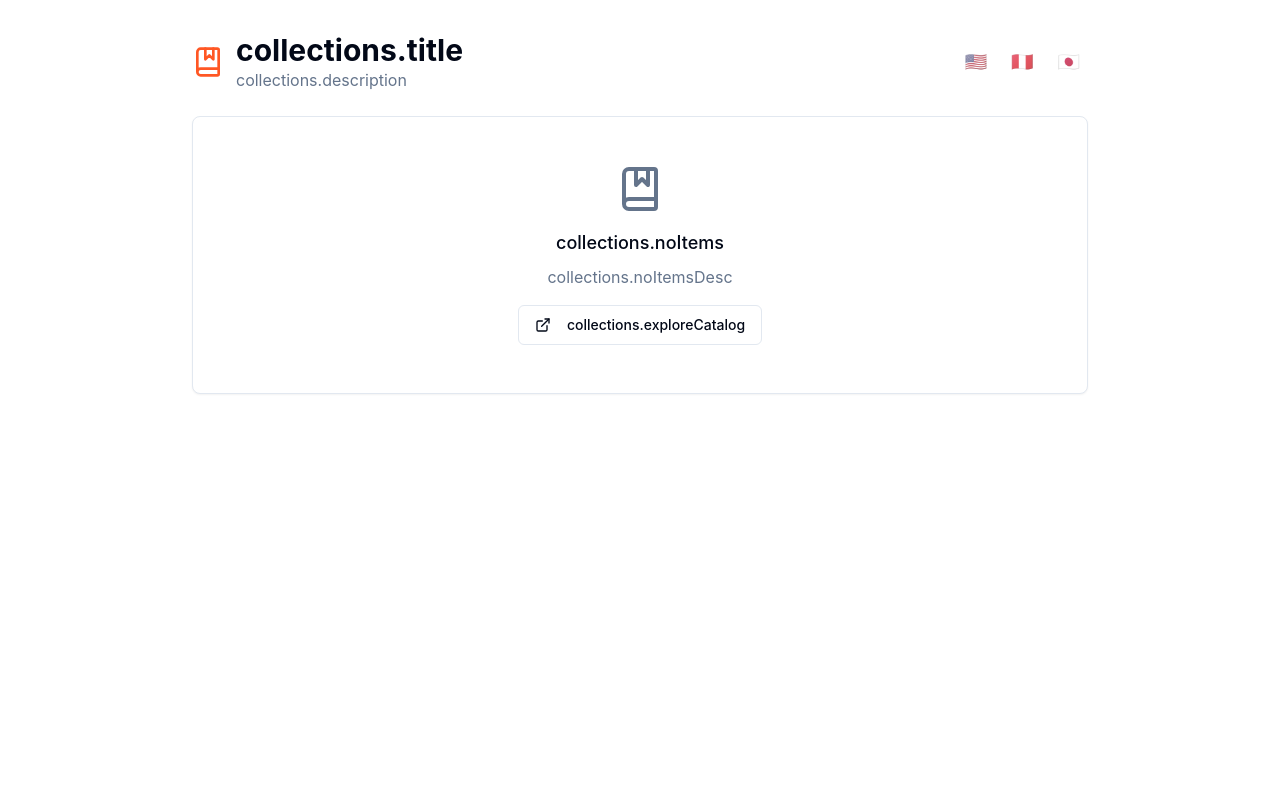
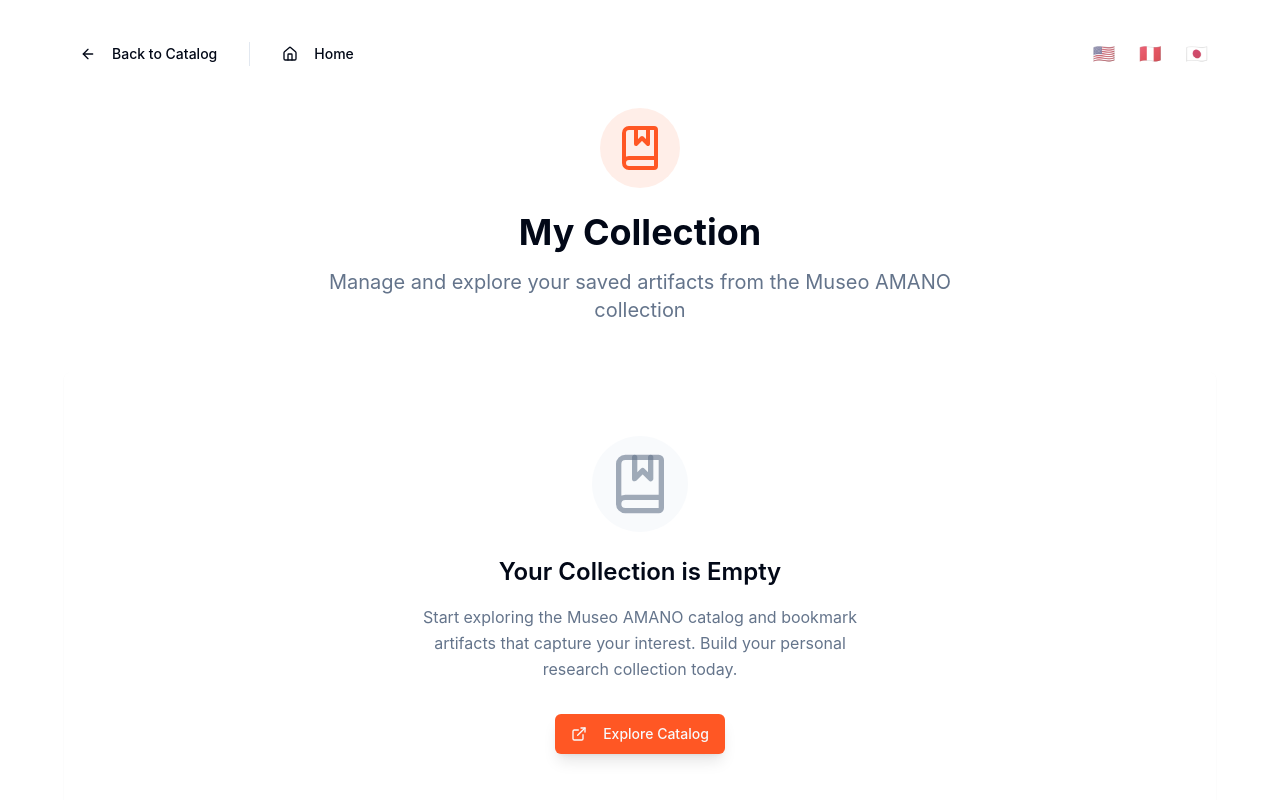
Before and after one commit to charlie-brunold/artifact-atlas-explore, a React (Vite) app: page /collections in a window 1280 px wide. Shown: the top 800 px of the page. Built offline with nearby package versions, Linux system fonts and the light colour scheme.

Commit message:
Refactor Collections page
Revamp the collections page for better visual appeal, remove placeholder text, and add navigation to the homepage.

```diff
--- a/src/components/CollectionsPage.tsx
+++ b/src/components/CollectionsPage.tsx
@@ -5,14 +5,16 @@ import { Badge } from '@/components/ui/badge';
 import { useCollections } from '@/hooks/useCollections';
 import { useToast } from '@/hooks/use-toast';
 import { useTranslation } from 'react-i18next';
-import { BookMarked, Trash2, ExternalLink, Loader2 } from 'lucide-react';
+import { BookMarked, Trash2, ExternalLink, Loader2, Home, ArrowLeft, Calendar, FileText, Bookmark } from 'lucide-react';
 import { AlertDialog, AlertDialogAction, AlertDialogCancel, AlertDialogContent, AlertDialogDescription, AlertDialogFooter, AlertDialogHeader, AlertDialogTitle, AlertDialogTrigger } from '@/components/ui/alert-dialog';
+import { useNavigate } from 'react-router-dom';
 import LanguageSwitcher from './LanguageSwitcher';
 
 const CollectionsPage = () => {
   const { collections, loading, removeFromCollection } = useCollections();
   const { toast } = useToast();
   const { t, i18n } = useTranslation();
+  const navigate = useNavigate();
   const [deletingId, setDeletingId] = useState<string | null>(null);
 
   const handleRemoveItem = async (artifactId: number, title: string) => {
@@ -21,14 +23,14 @@ const CollectionsPage = () => {
 
     if (error) {
       toast({
-        title: t('common.error'),
-        description: t('collections.removeError'),
+        title: "Error",
+        description: "Failed to remove item from collection. Please try again.",
         variant: "destructive"
       });
     } else {
       toast({
-        title: t('collections.itemRemoved'),
-        description: t('collections.removeSuccess', { title }),
+        title: "Item Removed",
+        description: `${title} has been removed from your collection.`,
       });
     }
     setDeletingId(null);
@@ -36,114 +38,172 @@ const CollectionsPage = () => {
 
   if (loading) {
     return (
+      <div className="min-h-screen bg-gradient-subtle">
         <div className="container mx-auto px-6 py-8">
-        <div className="flex items-center justify-center">
-          <Loader2 className="h-8 w-8 animate-spin" />
+          <div className="flex items-center justify-center min-h-[60vh]">
+            <div className="text-center">
+              <Loader2 className="h-12 w-12 animate-spin text-primary mx-auto mb-4" />
+              <p className="text-muted-foreground">Loading your collections...</p>
+            </div>
+          </div>
         </div>
       </div>
     );
   }
 
   return (
+    <div className="min-h-screen bg-gradient-subtle">
       <div className="container mx-auto px-6 py-8">
-      <div className="max-w-4xl mx-auto">
-        <div className="flex items-center justify-between mb-6">
-          <div className="flex items-center gap-3">
-            <BookMarked className="h-8 w-8 text-primary" />
-            <div>
-              <h1 className="text-3xl font-bold">{t('collections.title')}</h1>
-              <p className="text-muted-foreground">
-                {t('collections.description')}
-              </p>
-            </div>
+        <div className="max-w-6xl mx-auto">
+          {/* Navigation Header */}
+          <div className="flex items-center justify-between mb-8">
+            <div className="flex items-center gap-4">
+              <Button
+                variant="ghost"
+                onClick={() => navigate('/')}
+                className="hover:bg-white/20 transition-colors"
+              >
+                <ArrowLeft className="h-4 w-4 mr-2" />
+                Back to Catalog
+              </Button>
+              <div className="h-6 w-px bg-border" />
+              <Button
+                variant="ghost"
+                onClick={() => navigate('/')}
+                className="hover:bg-white/20 transition-colors"
+              >
+                <Home className="h-4 w-4 mr-2" />
+                Home
+              </Button>
             </div>
             <LanguageSwitcher />
           </div>
 
+          {/* Page Header */}
+          <div className="text-center mb-12">
+            <div className="inline-flex items-center justify-center p-4 bg-primary/10 rounded-full mb-6">
+              <BookMarked className="h-12 w-12 text-primary" />
+            </div>
+            <h1 className="text-4xl font-bold text-foreground mb-4">
+              My Collection
+            </h1>
+            <p className="text-xl text-muted-foreground max-w-2xl mx-auto">
+              Manage and explore your saved artifacts from the Museo AMANO collection
+            </p>
+          </div>
+
           {collections.length === 0 ? (
-          <Card>
-            <CardContent className="py-12 text-center">
-              <BookMarked className="h-12 w-12 text-muted-foreground mx-auto mb-4" />
-              <h3 className="text-lg font-medium mb-2">{t('collections.noItems')}</h3>
-              <p className="text-muted-foreground mb-4">
-                {t('collections.noItemsDesc')}
+            <Card className="border-0 shadow-elegant bg-card/50 backdrop-blur-sm">
+              <CardContent className="py-16 text-center">
+                <div className="max-w-md mx-auto">
+                  <div className="inline-flex items-center justify-center p-4 bg-muted/50 rounded-full mb-6">
+                    <BookMarked className="h-16 w-16 text-muted-foreground/60" />
+                  </div>
+                  <h3 className="text-2xl font-semibold mb-4">Your Collection is Empty</h3>
+                  <p className="text-muted-foreground mb-8 leading-relaxed">
+                    Start exploring the Museo AMANO catalog and bookmark artifacts that capture your interest.
+                    Build your personal research collection today.
                   </p>
-              <Button variant="outline">
-                <ExternalLink className="h-4 w-4 mr-2" />
-                {t('collections.exploreCatalog')}
+                  <Button
+                    onClick={() => navigate('/')}
+                    className="bg-primary hover:bg-primary/90 shadow-lg transition-all duration-200 hover:scale-105"
+                  >
+                    <ExternalLink className="h-5 w-5 mr-2" />
+                    Explore Catalog
                   </Button>
+                </div>
               </CardContent>
             </Card>
           ) : (
-          <div className="space-y-6">
-            {/* Collection Summary */}
-            <Card>
-              <CardHeader>
-                <CardTitle>{t('collections.summary')}</CardTitle>
-                <CardDescription>
-                  {t('collections.summaryDesc')}
-                </CardDescription>
-              </CardHeader>
-              <CardContent>
-                <div className="grid grid-cols-1 md:grid-cols-3 gap-4">
-                  <div className="text-center p-4 bg-muted/50 rounded-lg">
-                    <p className="text-2xl font-bold text-primary">{collections.length}</p>
-                    <p className="text-sm text-muted-foreground">{t('collections.totalItems')}</p>
+            <div className="space-y-8">
+              {/* Collection Statistics */}
+              <div className="grid grid-cols-1 md:grid-cols-3 gap-6">
+                <Card className="border-0 shadow-elegant bg-card/50 backdrop-blur-sm hover:shadow-glow transition-all duration-300">
+                  <CardContent className="p-6 text-center">
+                    <div className="inline-flex items-center justify-center p-3 bg-primary/10 rounded-full mb-4">
+                      <Bookmark className="h-8 w-8 text-primary" />
                     </div>
-                  <div className="text-center p-4 bg-muted/50 rounded-lg">
-                    <p className="text-2xl font-bold text-primary">
-                      {new Set(collections.map(c => c.collection_name)).size}
-                    </p>
-                    <p className="text-sm text-muted-foreground">{t('collections.collectionsCount')}</p>
-                  </div>
-                  <div className="text-center p-4 bg-muted/50 rounded-lg">
-                    <p className="text-2xl font-bold text-primary">
-                      {collections.filter(c => c.notes && c.notes.trim()).length}
-                    </p>
-                    <p className="text-sm text-muted-foreground">{t('collections.withNotes')}</p>
-                  </div>
-                </div>
+                    <p className="text-3xl font-bold text-primary mb-2">{collections.length}</p>
+                    <p className="text-sm text-muted-foreground font-medium">Total Artifacts</p>
                   </CardContent>
                 </Card>
 
-            {/* Collections List */}
-            <div className="space-y-4">
+                <Card className="border-0 shadow-elegant bg-card/50 backdrop-blur-sm hover:shadow-glow transition-all duration-300">
+                  <CardContent className="p-6 text-center">
+                    <div className="inline-flex items-center justify-center p-3 bg-primary/10 rounded-full mb-4">
+                      <BookMarked className="h-8 w-8 text-primary" />
+                    </div>
+                    <p className="text-3xl font-bold text-primary mb-2">
+                      {new Set(collections.map(c => c.collection_name)).size}
+                    </p>
+                    <p className="text-sm text-muted-foreground font-medium">Collections</p>
+                  </CardContent>
+                </Card>
+
+                <Card className="border-0 shadow-elegant bg-card/50 backdrop-blur-sm hover:shadow-glow transition-all duration-300">
+                  <CardContent className="p-6 text-center">
+                    <div className="inline-flex items-center justify-center p-3 bg-primary/10 rounded-full mb-4">
+                      <FileText className="h-8 w-8 text-primary" />
+                    </div>
+                    <p className="text-3xl font-bold text-primary mb-2">
+                      {collections.filter(c => c.notes && c.notes.trim()).length}
+                    </p>
+                    <p className="text-sm text-muted-foreground font-medium">With Notes</p>
+                  </CardContent>
+                </Card>
+              </div>
+
+              {/* Collections Grid */}
+              <div className="grid gap-6">
                 {collections.map((item) => (
-                <Card key={item.id}>
-                  <CardContent className="p-6">
+                  <Card key={item.id} className="border-0 shadow-elegant bg-card/50 backdrop-blur-sm hover:shadow-glow transition-all duration-300 hover:scale-[1.02]">
+                    <CardContent className="p-8">
                       <div className="flex items-start justify-between">
-                      <div className="flex-1">
-                        <div className="flex items-center gap-2 mb-2">
-                          <h3 className="text-lg font-medium">{item.artifact_title}</h3>
-                          <Badge variant="secondary">{item.collection_name}</Badge>
+                        <div className="flex-1 max-w-4xl">
+                          <div className="flex items-center gap-3 mb-4">
+                            <h3 className="text-xl font-semibold text-foreground">{item.artifact_title}</h3>
+                            <Badge variant="secondary" className="bg-primary/10 text-primary border-primary/20 font-medium">
+                              {item.collection_name}
+                            </Badge>
                           </div>
 
                           {item.artifact_accession_number && (
-                          <p className="text-sm text-muted-foreground mb-2">
-                            {t('collections.accessionNumber')}: {item.artifact_accession_number}
-                          </p>
+                            <div className="flex items-center gap-2 mb-3">
+                              <span className="text-sm font-medium text-muted-foreground">Accession Number:</span>
+                              <span className="text-sm text-foreground font-mono bg-muted/50 px-2 py-1 rounded">
+                                {item.artifact_accession_number}
+                              </span>
+                            </div>
                           )}
 
                           {item.notes && (
-                          <div className="bg-muted/50 p-3 rounded-md mb-3">
-                            <p className="text-sm font-medium mb-1">{t('collections.notes')}:</p>
-                            <p className="text-sm">{item.notes}</p>
+                            <div className="bg-muted/30 border-l-4 border-primary/50 p-4 rounded-r-lg mb-4">
+                              <div className="flex items-center gap-2 mb-2">
+                                <FileText className="h-4 w-4 text-primary" />
+                                <span className="text-sm font-semibold text-foreground">Research Notes</span>
+                              </div>
+                              <p className="text-sm text-foreground/90 leading-relaxed">{item.notes}</p>
                             </div>
                           )}
 
-                        <p className="text-xs text-muted-foreground">
-                          {t('collections.savedOn')} {new Date(item.created_at).toLocaleDateString(i18n.language, {
+                          <div className="flex items-center gap-2 text-xs text-muted-foreground">
+                            <Calendar className="h-3 w-3" />
+                            <span>Saved on {new Date(item.created_at).toLocaleDateString(i18n.language, {
                               year: 'numeric',
                               month: 'long',
                               day: 'numeric'
-                          })}
-                        </p>
+                            })}</span>
+                          </div>
                         </div>
 
-                      <div className="flex items-center gap-2 ml-4">
-                        <Button variant="outline" size="sm">
+                        <div className="flex items-center gap-3 ml-6">
+                          <Button
+                            variant="outline"
+                            size="sm"
+                            className="hover:bg-primary hover:text-primary-foreground transition-colors"
+                          >
                             <ExternalLink className="h-4 w-4 mr-2" />
-                          {t('collections.viewDetail')}
+                            View Details
                           </Button>
 
                           <AlertDialog>
@@ -152,6 +212,7 @@ const CollectionsPage = () => {
                                 variant="outline"
                                 size="sm"
                                 disabled={deletingId === item.artifact_id.toString()}
+                                className="hover:bg-destructive hover:text-destructive-foreground transition-colors"
                               >
                                 {deletingId === item.artifact_id.toString() ? (
                                   <Loader2 className="h-4 w-4 animate-spin" />
@@ -162,18 +223,18 @@ const CollectionsPage = () => {
                             </AlertDialogTrigger>
                             <AlertDialogContent>
                               <AlertDialogHeader>
-                              <AlertDialogTitle>{t('collections.deleteTitle')}</AlertDialogTitle>
+                                <AlertDialogTitle>Remove from Collection</AlertDialogTitle>
                                 <AlertDialogDescription>
-                                {t('collections.deleteDesc', { title: item.artifact_title })}
+                                  Are you sure you want to remove "{item.artifact_title}" from your collection? This action cannot be undone.
                                 </AlertDialogDescription>
                               </AlertDialogHeader>
                               <AlertDialogFooter>
-                              <AlertDialogCancel>{t('common.cancel')}</AlertDialogCancel>
+                                <AlertDialogCancel>Cancel</AlertDialogCancel>
                                 <AlertDialogAction
                                   onClick={() => handleRemoveItem(item.artifact_id, item.artifact_title)}
                                   className="bg-destructive text-destructive-foreground hover:bg-destructive/90"
                                 >
-                                {t('collections.delete')}
+                                  Remove
                                 </AlertDialogAction>
                               </AlertDialogFooter>
                             </AlertDialogContent>
@@ -188,6 +249,7 @@ const CollectionsPage = () => {
           )}
         </div>
       </div>
+    </div>
   );
 };
 
```
Lines whose indentation alone changed are shown as unchanged.
